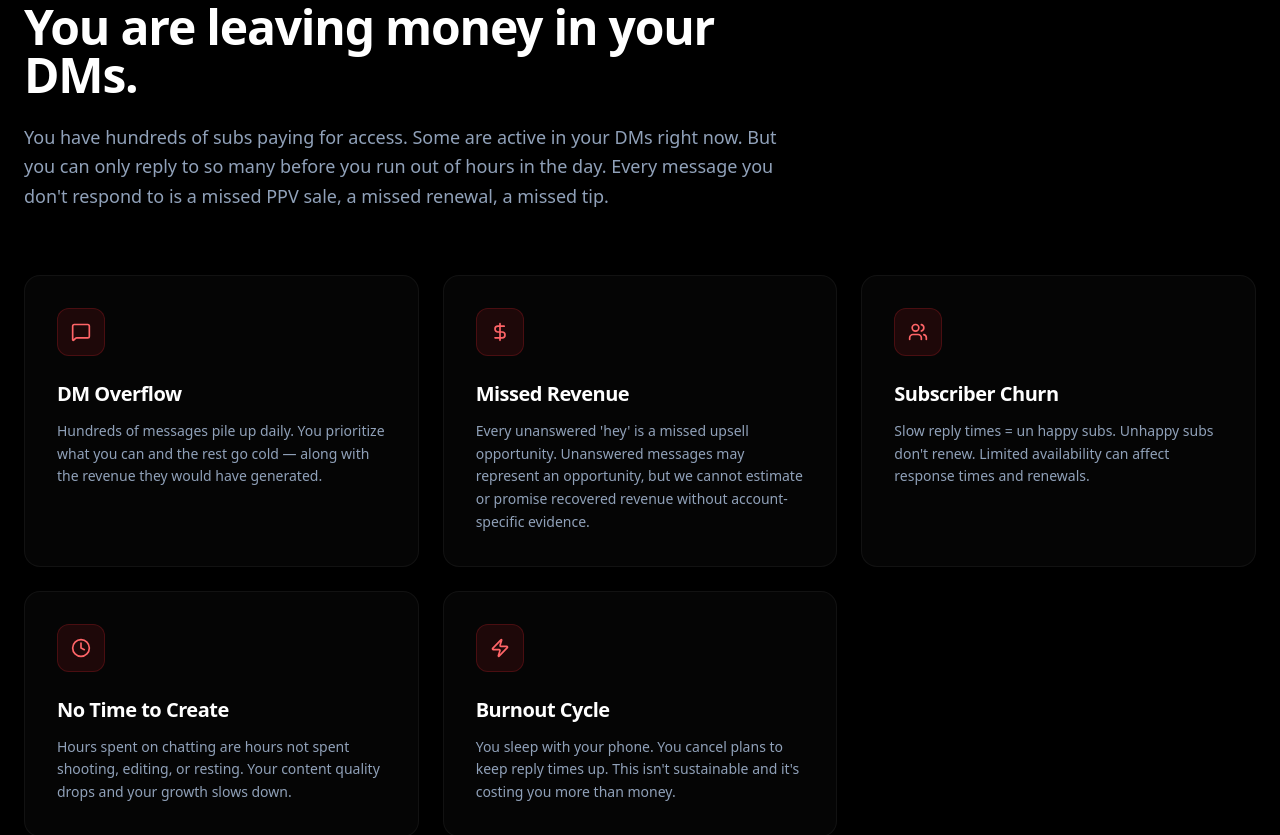
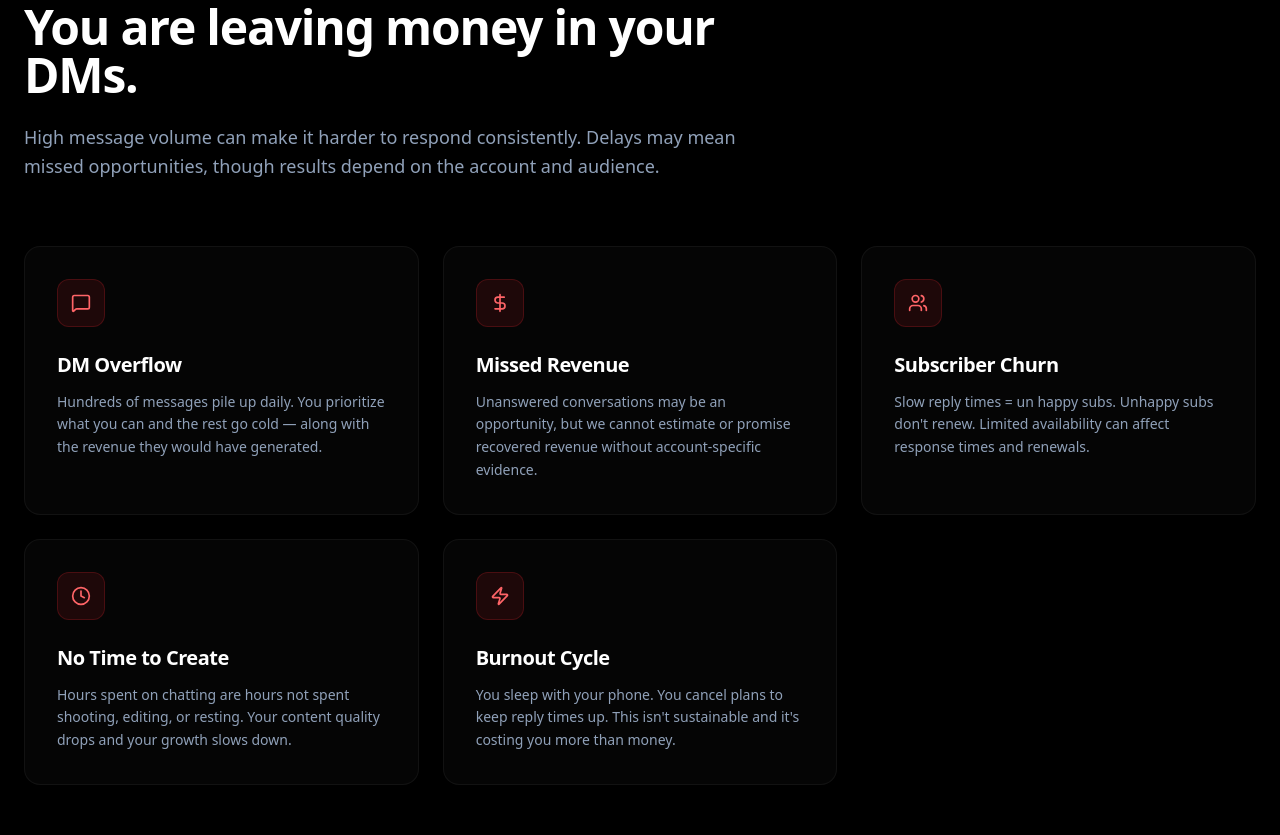
Before and after one commit to ayushsharmavlogs619-lang/brandverse, a Next.js app: page /onlyfans in a window 1280 px wide. Shown: the part 1580-2415 px from the top of the page. Built offline with nearby package versions, Linux system fonts and the light colour scheme; no server answers.

Commit message:
Qualify remaining OnlyFans service claims
Make revenue, reporting, coverage, and creator-voice terms explicit and agreement-based.

```diff
--- a/app/onlyfans/page.tsx
+++ b/app/onlyfans/page.tsx
@@ -68,7 +68,7 @@ const SERVICES = [
   },
   {
     title: "Revenue Share Model",
-    description: "No upfront cost. We earn when you earn. 50/50 split on revenue from subs we manage. You keep 100% of your existing income untouched.",
+    description: "A proposed 50/50 split applies only to overflow revenue attributed under terms agreed in writing. Any fees, exclusions, and payout details are confirmed before work begins.",
     icon: DollarSign,
     glow: "rgba(16, 185, 129, 0.15)"
   },
@@ -80,19 +80,19 @@ const SERVICES = [
   },
   {
     title: "PPV Sales & Upsells",
-    description: "We don't just reply — we sell. Trained in your pricing, your vault, and your upselling style to maximize per-subscriber revenue.",
+    description: "We use the pricing and sales approach you approve, within your stated boundaries.",
     icon: TrendingUp,
     glow: "rgba(234, 179, 8, 0.15)"
   },
   {
-    title: "Personality Matching",
-    description: "We study your voice and build a custom playbook. Your subs won't know the difference because the tone, style, and energy match yours exactly.",
+    title: "Creator-approved Voice",
+    description: "We follow a tone guide you approve, along with your pricing boundaries and escalation rules. Decide how assistance is disclosed to your audience.",
     icon: FileText,
     glow: "rgba(168, 85, 247, 0.15)"
   },
   {
-    title: "Full Transparency",
-    description: "Daily reports on who was chatted with, what was sold, and how much revenue was generated. You're always in the loop with zero surprises.",
+    title: "Agreed Reporting",
+    description: "The reporting format and cadence are agreed in writing, including how managed conversations and attributed revenue are identified.",
     icon: CheckCircle2,
     glow: "rgba(249, 115, 22, 0.15)"
   }
@@ -100,8 +100,8 @@ const SERVICES = [
 
 const FEATURES = [
   {
-    title: "Zero Upfront Cost",
-    description: "We only make money when you make money. No monthly retainers, no setup fees — pure performance-based partnership.",
+    title: "Proposed Revenue Share",
+    description: "The proposed model is a revenue share. Any fees, expenses, and payment terms are confirmed in writing before work begins.",
     icon: DollarSign
   },
   {
@@ -121,7 +121,7 @@ const FEATURES = [
   },
   {
     title: "You Stay in Control",
-    description: "You set the boundaries, the pricing, the limits. We operate within your exact guidelines. Final say is always yours.",
+    description: "You approve the tone, boundaries, and escalation rules before work begins.",
     icon: Lock
   },
   {
@@ -260,7 +260,7 @@ export default function OnlyFansLandingPage() {
           transition={{ duration: 0.6, delay: 0.3 }}
           className="text-lg md:text-xl text-slate-400 max-w-3xl leading-relaxed mb-12"
         >
-          You have subs flooding your inbox and you can't keep up. Unanswered messages can be an opportunity, but outcomes vary.<br />
+          If high message volume makes it hard to respond consistently, we can discuss handling agreed overflow. Outcomes vary and are not guaranteed.<br />
           We take over your overflow chatting on a revenue share basis. <span className="text-white font-semibold">Proposed revenue share. Scope and terms agreed in writing.</span>
         </motion.p>
 
@@ -299,7 +299,7 @@ export default function OnlyFansLandingPage() {
             </div>
             <h3 className="text-xl font-bold text-white tracking-tight">You Create. We Chat. Both Get Paid.</h3>
             <p className="text-slate-400 text-sm leading-relaxed">
-              No retainers. No monthly fees. We handle your overflow subscriber DMs and split the new revenue.<br />
+              We handle agreed overflow conversations under written terms. The proposed model is a revenue share.<br />
               <span className="text-emerald-400 font-semibold">Proposed 50/50 split on agreed overflow revenue.</span>
             </p>
           </div>
@@ -318,7 +318,7 @@ export default function OnlyFansLandingPage() {
             You are leaving money in your DMs.
           </h2>
           <p className="text-lg text-slate-400 leading-relaxed">
-            You have hundreds of subs paying for access. Some are active in your DMs right now. But you can only reply to so many before you run out of hours in the day. Every message you don't respond to is a missed PPV sale, a missed renewal, a missed tip.
+            High message volume can make it harder to respond consistently. Delays may mean missed opportunities, though results depend on the account and audience.
           </p>
         </div>
 
@@ -331,7 +331,7 @@ export default function OnlyFansLandingPage() {
             },
             {
               title: "Missed Revenue",
-              description: "Every unanswered 'hey' is a missed upsell opportunity. Unanswered messages may represent an opportunity, but we cannot estimate or promise recovered revenue without account-specific evidence.",
+              description: "Unanswered conversations may be an opportunity, but we cannot estimate or promise recovered revenue without account-specific evidence.",
               icon: DollarSign
             },
             {
@@ -438,7 +438,7 @@ export default function OnlyFansLandingPage() {
             Full-service DM monetization.
           </h2>
           <p className="text-lg text-slate-400 leading-relaxed">
-            We don't just reply. We engage, upsell, and maximize every subscriber interaction so your overflow traffic becomes your biggest revenue stream.
+            We handle agreed overflow conversations using the tone, boundaries, and workflow you approve.
           </p>
         </div>
 
@@ -477,7 +477,7 @@ export default function OnlyFansLandingPage() {
             A clear process before any work begins.
           </h2>
           <p className="text-lg text-slate-400 leading-relaxed">
-            Getting started is simple. No complex contracts, no long onboarding. Just a quick alignment and we start generating revenue from your overflow traffic.
+            Getting started is simple. No complex contracts, no long onboarding. We confirm scope, access, and operating terms before any work begins.
           </p>
         </div>
 
@@ -485,7 +485,7 @@ export default function OnlyFansLandingPage() {
           <div className="absolute top-[28px] left-[8%] right-[8%] h-[1px] bg-white/10 -z-10" />
 
           {[
-            { step: "01", title: "Quick Sync", desc: "30-min discovery call. We learn your vibe, your pricing, your boundaries. Simple." },
+            { step: "01", title: "Intro Call", desc: "We discuss your goals, workflow, availability, pricing, and boundaries." },
             { step: "02", title: "Playbook Build", desc: "We create your custom chatting guide — tone, PPV strategy, limits. You approve everything." },
             { step: "03", title: "Secure Handover", desc: "We agree on an access method and boundaries before any account access is granted." },
             { step: "04", title: "Overflow Redirect", desc: "Work begins only after scope, access, and start date are agreed." },
```
